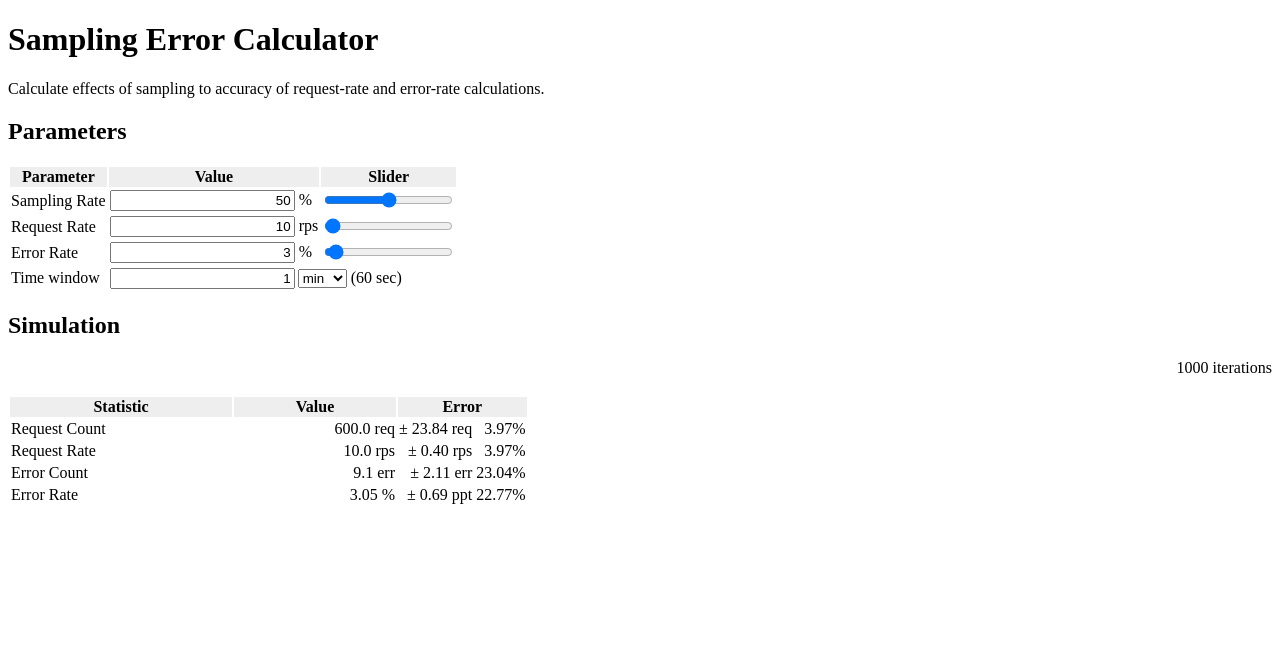
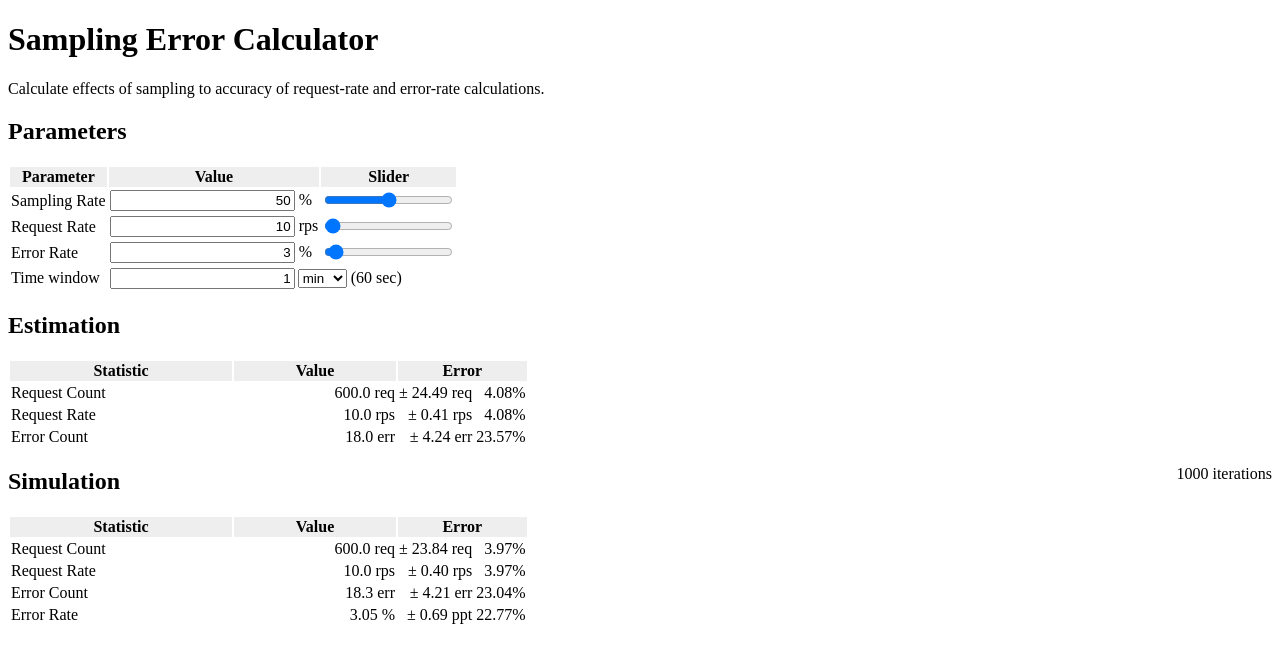
Before and after one commit to HeinrichHartmann/HeinrichHartmann.github.io, a Vue app in the folder sampling/: page / in a window 1280 px wide. Shown: the top 662 px of the page. Built offline with nearby package versions, Linux system fonts and the light colour scheme; the HTML template or start-up script is replaced by a standard one.

Commit message:
Estimates working

```diff
--- a/sampling/src/App.vue
+++ b/sampling/src/App.vue
@@ -1,46 +1,42 @@
 <script setup>
 import { ref, watchEffect } from 'vue'
 
-const srate = ref(50)
-const rps = ref(10)
-const epct = ref(3)
-const ttext = ref("1")
-const tunit = ref("min")
+const sampling_rate = ref(50)
+const request_rate = ref(10)
+const error_rate = ref(3)
+const time_window_text = ref("1")
+const time_window_unit = ref("min")
 
-const count = ref()
-const count_err = ref()
-const err_count = ref()
-const err_count_err = ref()
-const err_rate = ref()
-const err_rate_err = ref()
+const sim_iteration = ref(0)
+const sim_count = ref()
+const sim_count_err = ref()
+const sim_err_count = ref()
+const sim_err_count_err = ref()
+const sim_err_rate = ref()
+const sim_err_rate_err = ref()
 
-const ecount = ref()
+const est_count = ref()
+const est_count_err = ref()
+const est_err_count = ref()
+const est_err_count_err = ref()
+
 const twindow = ref()
-const eerr = ref(123)
 
-const epct_err = ref()
-
-const sim_count = ref(0)
-
-function sampling_error(r) {
-  var s = srate.value/100;
-  return Math.sqrt(r * (1 - s) / s);
+function sampling_error(c, p) {
+  return Math.sqrt(c * (1 - p) / p);
 }
-function calc(v) {
-  try { return Number(eval(ttext.value)); }
+function calc_window_text() {
+  try { return Number(eval(time_window_text.value)); }
   catch (err) { return 0; }
 }
 
-function B(n, k) {
-  if (Number.isNaN(n) || Number.isNaN(k)) return NaN;
-  if (k < 0 || k > n) return 0;
-  if (k === 0 || k === n) return 1;
-  if (k === 1 || k === n - 1) return n;
-  if (n - k < k) k = n - k;
-  let res = n;
-  for (let j = 2; j <= k; j++) res *= (n - j + 1) / j;
-  return res;
-};
+function do_estimate() {
+  const p = sampling_rate.value/100;
+  est_count.value = twindow.value * request_rate.value;
+  est_count_err.value = sampling_error(est_count.value, p);
+  est_err_count.value = est_count.value * error_rate.value / 100;
+  est_err_count_err.value = sampling_error(est_err_count.value, p);
+}
 
 function sample(X,p) {
   const out = [];
@@ -82,6 +78,7 @@ function stat_std(X) {
   return Math.sqrt(stat_var(X));
 }
 const stat_err = stat_sum; // error count
+
 function stat_err_rate(X) {
   let n = stat_cnt(X);
   if (n == 0) { return 0; }
@@ -102,9 +99,9 @@ var sim_generation = 0;
 function do_simulate() {
   sim_generation += 1;
   var my_generation = sim_generation;
-  const N = twindow.value * rps.value;
-  const K = N * epct.value / 100;
-  const p = srate.value/100;
+  const N = twindow.value * request_rate.value;
+  const K = N * error_rate.value / 100;
+  const p = sampling_rate.value/100;
   const X = new_set(N, K);
   // const D = simulate(X, stat_len, 50, 0.5);
   const X_CNT = [];
@@ -118,40 +115,36 @@ function do_simulate() {
     console.log("iter!");
     const S = sample(X, p);
     X_CNT.push(stat_cnt(S) / p);
-    X_ERR.push(stat_err(S));
+    X_ERR.push(stat_err(S) / p);
     X_ERR_RATE.push(stat_err_rate(S) * 100);
     if (cnt < cnt_max) setTimeout(iter,0);
   }
   function show() {
     if (sim_generation != my_generation) { return; }
     if (cnt < cnt_max) setTimeout(show, 100);
-    count.value = stat_mean(X_CNT);
-    count_err.value = stat_std(X_CNT);
-    err_count.value = stat_mean(X_ERR);
-    err_count_err.value = stat_std(X_ERR);
-    err_rate.value = stat_mean(X_ERR_RATE);
-    err_rate_err.value = stat_std(X_ERR_RATE);
-    sim_count.value = cnt;
+    sim_count.value = stat_mean(X_CNT);
+    sim_count_err.value = stat_std(X_CNT);
+    sim_err_count.value = stat_mean(X_ERR);
+    sim_err_count_err.value = stat_std(X_ERR);
+    sim_err_rate.value = stat_mean(X_ERR_RATE);
+    sim_err_rate_err.value = stat_std(X_ERR_RATE);
+    sim_iteration.value = cnt;
   }
   iter();
   show();
 }
 
 watchEffect(() => {
-  const u = tunit.value;
-  const v = calc(ttext.value);
-  const s = srate.value/100;
+  const u = time_window_unit.value;
+  const v = calc_window_text();
+  const s = sampling_rate.value/100;
   if (u == "sec")  { twindow.value = v }
   if (u == "min")  { twindow.value = v * 60 }
   if (u == "hour") { twindow.value = v * 60 * 60 }
   if (u == "day") { twindow.value = v * 60 * 60 * 24 }
 
+  do_estimate();
   do_simulate();
-  // count.value = twindow.value * rps.value;
-  // ecount.value = count.value * epct.value / 100;
-  // count_err.value = sampling_error(count.value) / count.value * 100;
-  // eerr.value = sampling_error(ecount.value)/count.value * 100;
-  // eerr.value = error_error(ecount.value);
 })
 </script>
 
@@ -171,33 +164,31 @@ Calculate effects of sampling to accuracy of request-rate and error-rate calcula
   <tbody>
     <tr>
       <td>Sampling Rate</td>
-      <td><input type="text" v-model="srate"> %</td>
-      <td><input type="range" min="0" max="100" v-model="srate" class="slider"></td>
+      <td><input type="text" v-model="sampling_rate"> %</td>
+      <td><input type="range" min="0" max="100" v-model="sampling_rate" class="slider"></td>
     </tr>
     <tr>
       <td>Request Rate</td>
-      <td><input type="text" v-model="rps"> rps</td>
-      <td><input type="range" min="0" max="1000" v-model="rps" class="slider"></td>
+      <td><input type="text" v-model="request_rate"> rps</td>
+      <td><input type="range" min="0" max="1000" v-model="request_rate" class="slider"></td>
     </tr>
     <tr>
       <td>Error Rate</td>
-      <td><input type="text" v-model="epct"> %</td>
-      <td><input type="range" min="0" max="100" v-model="epct" class="slider"></td>
+      <td><input type="text" v-model="error_rate"> %</td>
+      <td><input type="range" min="0" max="100" v-model="error_rate" class="slider"></td>
     </tr>
     <tr>
       <td>Time window</td>
       <td colspan="2">
-        <input type="text" v-model="ttext" style="margin-right:3px">
-        <select v-model="tunit"><option>sec</option><option>min</option><option>hour</option><option>day</option></select>
+        <input type="text" v-model="time_window_text" style="margin-right:3px">
+        <select v-model="time_window_unit"><option>sec</option><option>min</option><option>hour</option><option>day</option></select>
         ({{ twindow }} sec)
       </td>
     </tr>
 </tbody>
 </table>
 
-<h2>Simulation</h2>
-  <span style="float:right">{{ sim_count }} iterations</span>
-  <br><br>
+<h2>Estimation</h2>
   <table>
   <thead>
    <tr>
@@ -209,27 +200,59 @@ Calculate effects of sampling to accuracy of request-rate and error-rate calcula
   <tbody>
     <tr>
       <td>Request Count</td>
-      <td class="cell">{{ Number(count).toFixed(1) }} req</td>
-      <td class="cell"> ± {{ Number(count_err).toFixed(2) }} req</td>
-      <td class="cell"> {{ Number(count_err/count * 100).toFixed(2) }}%</td>
+      <td class="cell"> {{ Number(est_count).toFixed(1) }} req</td>
+      <td class="cell"> ± {{ Number(est_count_err).toFixed(2) }} req</td>
+      <td class="cell"> {{ Number(est_count_err/est_count * 100).toFixed(2) }}%</td>
     </tr>
     <tr>
       <td>Request Rate</td>
-      <td class="cell">{{ Number(count / twindow).toFixed(1) }} rps</td>
-      <td class="cell">± {{ Number(count_err / twindow).toFixed(2) }} rps </td>
-      <td class="cell">{{ (Number(count_err)/count * 100).toFixed(2) }}%</td>
+      <td class="cell">{{ Number(est_count / twindow).toFixed(1) }} rps</td>
+      <td class="cell">± {{ Number(est_count_err / twindow).toFixed(2) }} rps</td>
+      <td class="cell">{{ (Number(est_count_err)/est_count * 100).toFixed(2) }}%</td>
     </tr>
     <tr>
       <td>Error Count</td>
-      <td class="cell">{{ Number(err_count).toFixed(1) }} err</td>
-      <td class="cell">± {{ Number(err_count_err).toFixed(2) }} err</td>
-      <td class="cell">{{ Number(err_count_err / err_count * 100).toFixed(2) }}%</td>
+      <td class="cell">{{ Number(est_err_count).toFixed(1) }} err</td>
+      <td class="cell">± {{ Number(est_err_count_err).toFixed(2) }} err</td>
+      <td class="cell">{{ Number(est_err_count_err / est_err_count * 100).toFixed(2) }}%</td>
+    </tr>
+</tbody>
+</table>
+
+<h2>Simulation</h2>
+  <span style="float:right; margin-top: -50px;">{{ sim_iteration }} iterations</span>
+  <table>
+  <thead>
+   <tr>
+      <td width="220px">Statistic</td>
+      <td width="160px">Value</td>
+      <td style="widht:100%" colspan="2">Error</td>
+    </tr>
+  </thead>
+  <tbody>
+    <tr>
+      <td>Request Count</td>
+      <td class="cell">{{ Number(sim_count).toFixed(1) }} req</td>
+      <td class="cell"> ± {{ Number(sim_count_err).toFixed(2) }} req</td>
+      <td class="cell"> {{ Number(sim_count_err/sim_count * 100).toFixed(2) }}%</td>
+    </tr>
+    <tr>
+      <td>Request Rate</td>
+      <td class="cell">{{ Number(sim_count / twindow).toFixed(1) }} rps</td>
+      <td class="cell">± {{ Number(sim_count_err / twindow).toFixed(2) }} rps</td>
+      <td class="cell">{{ (Number(sim_count_err)/sim_count * 100).toFixed(2) }}%</td>
+    </tr>
+    <tr>
+      <td>Error Count</td>
+      <td class="cell">{{ Number(sim_err_count).toFixed(1) }} err</td>
+      <td class="cell">± {{ Number(sim_err_count_err).toFixed(2) }} err</td>
+      <td class="cell">{{ Number(sim_err_count_err / sim_err_count * 100).toFixed(2) }}%</td>
     </tr>
     <tr>
       <td>Error Rate</td>
-      <td class="cell">{{ Number(err_rate).toFixed(2) }} %</td>
-      <td class="cell">± {{ Number(err_rate_err).toFixed(2) }} ppt</td>
-      <td class="cell">{{ Number(err_rate_err / err_rate * 100).toFixed(2) }}%</td>
+      <td class="cell">{{ Number(sim_err_rate).toFixed(2) }} %</td>
+      <td class="cell">± {{ Number(sim_err_rate_err).toFixed(2) }} ppt</td>
+      <td class="cell">{{ Number(sim_err_rate_err / sim_err_rate * 100).toFixed(2) }}%</td>
     </tr>
 </tbody>
 </table>
```
